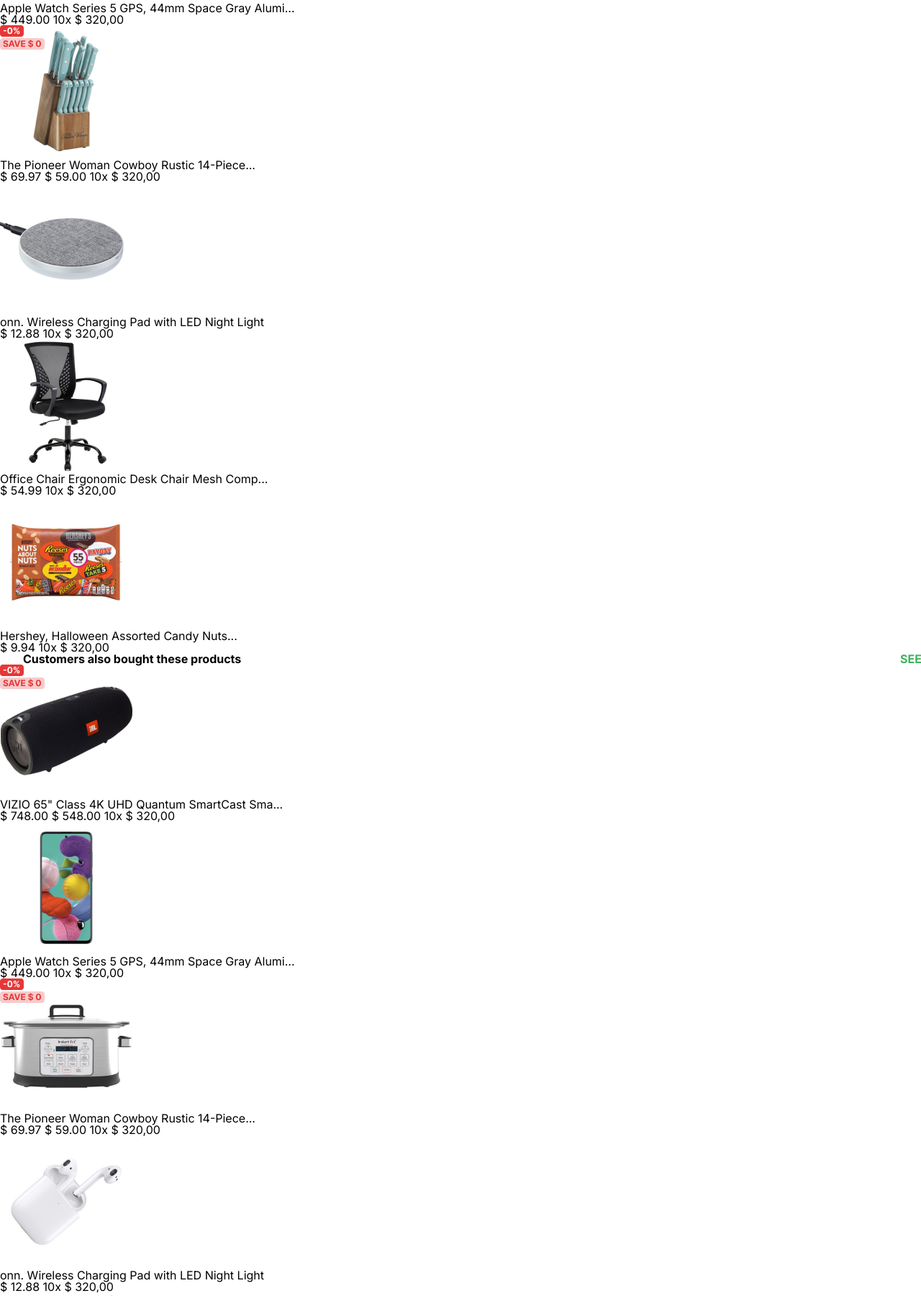
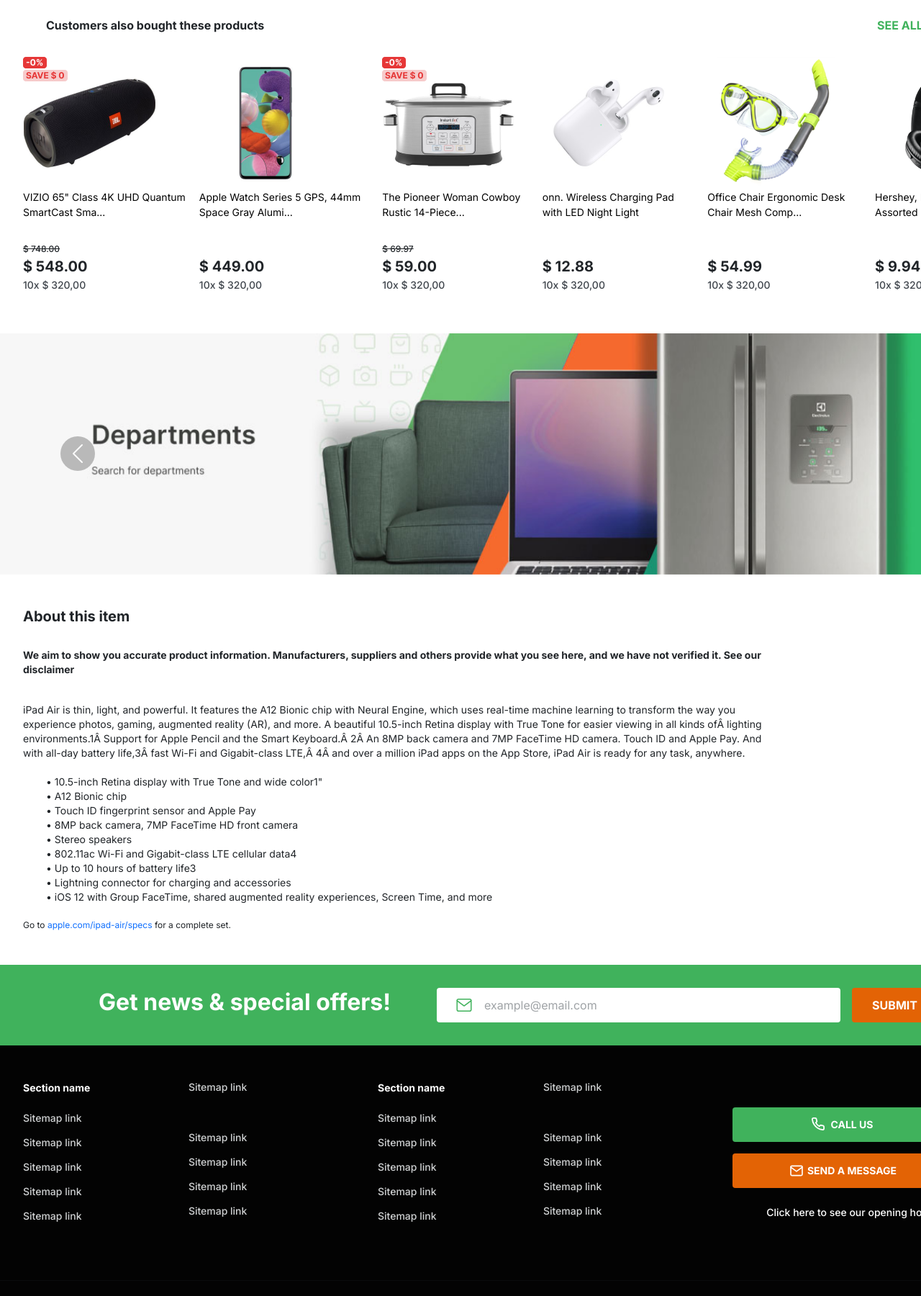
Before and after one commit to michelwene/e-commerce, a website: page index.html in a window 1280 px wide. Shown: the part 580-2380 px from the top of the page at 72% size. Drawn offline with nearby package versions, Linux system fonts and the light colour scheme.

Commit message:
add carousel bootstrap and stylization other products

```diff
--- /dev/null
+++ b/assets/css/about/about.css
@@ -0,0 +1,39 @@
+.about {
+  height: 432px;
+  margin: 46px 380px 64px 32px;
+  margin-top: 46px;
+  margin-right: 380px;
+}
+
+.about__title {
+  font-size: 20px;
+  font-weight: 600;
+  padding-bottom: 24px;
+}
+
+.about__description {
+  font-size: 14px;
+  line-height: 20px;
+}
+
+.about__description p {
+  font-weight: 600;
+  padding-bottom: 20px;
+}
+
+.about__description span {
+  font-weight: 400;
+}
+
+.about__list {
+  margin: 20px 0;
+}
+
+.about__from {
+  font-size: 12px;
+  font-weight: 400;
+}
+
+.about__from a {
+  text-decoration: none;
+}
--- /dev/null
+++ b/assets/css/departments.css
@@ -0,0 +1,10 @@
+.departments::before {
+  background-color: #000;
+  border-radius: 50%;
+  content: "";
+  height: 48px;
+  opacity: 0.5;
+  position: absolute;
+  width: 48px;
+  z-index: -1;
+}
--- /dev/null
+++ b/assets/css/offers/offers.css
@@ -0,0 +1,41 @@
+.offers {
+  align-items: center;
+  background-color: #40b25c;
+  display: flex;
+  height: 112px;
+  justify-content: center;
+}
+
+.offers__title {
+  color: #ffffff;
+  font-size: 32px;
+  font-weight: 600;
+  margin-right: 64px;
+}
+
+.offers__email {
+  border: 0 none;
+  border-radius: 4px;
+  height: 48px;
+  width: 561px;
+}
+
+.offers__email::placeholder {
+  background: url(../../images/icon-email.svg) 23px center / 26px 18px no-repeat;
+  color: #9fa3a6;
+  font-size: 16px;
+  font-weight: 500px;
+  padding-left: 64px;
+}
+
+.offers__submit {
+  background-color: #e36305;
+  border: 0 none;
+  border-radius: 4px;
+  color: #ffffff;
+  font-weight: 700;
+  height: 48px;
+  margin-left: 16px;
+  text-transform: uppercase;
+  width: 119px;
+}
--- a/assets/css/other-products/other-products.css
+++ b/assets/css/other-products/other-products.css
@@ -1,17 +1,21 @@
+.otherProducts {
+  height: 440px;
+  margin: 0px 32px;
+}
+
 .otherProducts__title {
   display: flex;
   justify-content: space-between;
   margin: 0 32px;
 }
 
-.otherProducts__title h2 {
+.otherProducts__title span {
   font-size: 20;
   font-weight: 600;
 }
 
 .otherProducts__title p {
-    color: #40B25C;
-    ;
+  color: #40b25c;
   font-size: 12;
   font-weight: 700;
   text-transform: uppercase;
--- /dev/null
+++ b/assets/css/otherProducts-second/otherProducts--second.css
@@ -0,0 +1,54 @@
+.otherProducts--second {
+  height: 440px;
+  margin: 0px 32px;
+}
+
+.otherProducts__products {
+  column-gap: 16px;
+  display: flex;
+  margin-top: 16px;
+}
+
+.otherProducts__product {
+  justify-content: space-between;
+  display: flex;
+  flex-direction: column;
+}
+
+.product__info {
+  display: flex;
+  flex-direction: column;
+  margin-top: 16px;
+}
+
+.product__name {
+  color: #030303;
+  font-size: 14px;
+  font-weight: 400;
+}
+
+.product__price {
+  font-size: 20px;
+  font-weight: 600;
+}
+
+.discount {
+  font-size: 12px;
+  font-weight: 500;
+  text-decoration: line-through;
+}
+
+.product__discount {
+  font-size: 20px;
+  font-weight: 600;
+}
+
+.product__installment {
+  color: #40464d;
+  font-size: 14px;
+  font-weight: 500;
+}
+
+.carousel-control-prev {
+  justify-content: flex-end;
+}
--- a/index.html
+++ b/index.html
@@ -24,6 +24,19 @@
     <link rel="stylesheet" href="./assets/css/footer/social.css" />
     <link rel="stylesheet" href="./assets/css/footer/copyright.css" />
     <link rel="stylesheet" href="./assets/css/footer/creator.css" />
+    <link rel="stylesheet" href="./assets/css/offers/offers.css" />
+    <link rel="stylesheet" href="./assets/css/about/about.css" />
+    <link rel="stylesheet" href="./assets/css/departments.css" />
+    <link
+      rel="stylesheet"
+      href="./assets/css/otherProducts-second/otherProducts--second.css"
+    />
+    <link
+      href="https://cdn.jsdelivr.net/npm/bootstrap@5.1.3/dist/css/bootstrap.min.css"
+      rel="stylesheet"
+      integrity="sha384-1BmE4kWBq78iYhFldvKuhfTAU6auU8tT94WrHftjDbrCEXSU1oBoqyl2QvZ6jIW3"
+      crossorigin="anonymous"
+    />
     <title>b8one academy</title>
   </head>
   <body class="app">
@@ -59,157 +72,232 @@
       </ul>
     </nav>
     <div class="category">
-      <span>Home</span>
-      <span>></span>
-      <span>Eletronics</span>
-      <span>></span>
-      <span>Computers</span>
+      <nav style="--bs-breadcrumb-divider: '>'" aria-label="breadcrumb">
+        <ol class="breadcrumb">
+          <li class="breadcrumb-item"><a href="">Home</a></li>
+          <li class="breadcrumb-item"><a href="">Eletronics</a></li>
+          <li class="breadcrumb-item active" aria-current="page">Computers</li>
+        </ol>
+      </nav>
+
     </div>
     <main></main>
     <section class="otherProducts">
       <div class="otherProducts__title">
-        <h2>Customers also bought these products</h2>
+        <span>Customers also bought these products</span>
         <p>See all products</p>
       </div>
-      <div>
-        <div>
+      <div class="otherProducts__products">
+        <div class="otherProducts__product">
           <div>
             <img src="./assets/images/sec1-tv.png" alt="TV" />
+            <p class="product__name">
+              VIZIO 65" Class 4K UHD Quantum SmartCast Sma...
+            </p>
           </div>
-          <div>
-            <p>VIZIO 65" Class 4K UHD Quantum SmartCast Sma...</p>
-            <span>$ 748.00</span>
-            <span>$ 548.00</span>
-            <span>10x $ 320,00</span>
+          <div class="product__info">
+            <span class="product__price discount">$ 748.00</span>
+            <span class="product__discount">$ 548.00</span>
+            <span class="product__installment">10x $ 320,00</span>
           </div>
         </div>
-        <div>
+        <div class="otherProducts__product">
           <div>
             <img src="./assets/images/sec1-watch.png" alt="Watch" />
+            <p class="product__name">
+              Apple Watch Series 5 GPS, 44mm Space Gray Alumi...
+            </p>
           </div>
-          <div>
-            <p>Apple Watch Series 5 GPS, 44mm Space Gray Alumi...</p>
-            <span>$ 449.00</span>
-            <span>10x $ 320,00</span>
+          <div class="product__info">
+            <span class="product__price">$ 449.00</span>
+            <span class="product__installment">10x $ 320,00</span>
           </div>
         </div>
-        <div>
+        <div class="otherProducts__product">
           <div>
             <img src="./assets/images/sec1-knives.png" alt="Knives" />
+            <p class="product__name">
+              The Pioneer Woman Cowboy Rustic 14-Piece...
+            </p>
           </div>
-          <div>
-            <p>The Pioneer Woman Cowboy Rustic 14-Piece...</p>
-            <span>$ 69.97</span>
-            <span>$ 59.00</span>
-            <span>10x $ 320,00</span>
+          <div class="product__info">
+            <span class="product__price discount">$ 69.97</span>
+            <span class="product__discount">$ 59.00</span>
+            <span class="product__installment">10x $ 320,00</span>
           </div>
         </div>
         <div>
           <div>
             <img src="./assets/images/sec1-pad.png" alt="Pads" />
+            <p class="product__name">
+              onn. Wireless Charging Pad with LED Night Light
+            </p>
           </div>
-          <div>
-            <p>onn. Wireless Charging Pad with LED Night Light</p>
-            <span>$ 12.88</span>
-            <span>10x $ 320,00</span>
+          <div class="product__info">
+            <span class="product__price">$ 12.88</span>
+            <span class="product__installment">10x $ 320,00</span>
           </div>
         </div>
         <div>
           <div>
             <img src="./assets/images/sec1-chair.png" alt="Office Chair" />
+            <p class="product__name">
+              Office Chair Ergonomic Desk Chair Mesh Comp...
+            </p>
           </div>
-          <div>
-            <p>Office Chair Ergonomic Desk Chair Mesh Comp...</p>
-            <span>$ 54.99</span>
-            <span>10x $ 320,00</span>
+          <div class="product__info">
+            <span class="product__price">$ 54.99</span>
+            <span class="product__installment">10x $ 320,00</span>
           </div>
         </div>
         <div>
           <div>
             <img src="./assets/images/sec1-hershey.png" alt="hershey" />
+            <p class="product__name">
+              Hershey, Halloween Assorted Candy Nuts...
+            </p>
           </div>
+          <div class="product__info">
+            <span class="product__price">$ 9.94</span>
+            <span class="product__installment">10x $ 320,00</span>
+          </div>
+        </div>
+      </div>
+    </section>
+    <section class="otherProducts--second">
+      <div class="otherProducts__title">
+        <span>Customers also bought these products</span>
+        <p>See all products</p>
+      </div>
+      <div class="otherProducts__products">
+        <div class="otherProducts__product">
           <div>
-            <p>Hershey, Halloween Assorted Candy Nuts...</p>
-            <span>$ 9.94</span>
-            <span>10x $ 320,00</span>
+            <img src="./assets/images/sec2-soundbox.png" alt="soundbox" />
+            <p class="product__name">
+              VIZIO 65" Class 4K UHD Quantum SmartCast Sma...
+            </p>
+          </div>
+          <div class="product__info">
+            <span class="product__price discount">$ 748.00</span>
+            <span class="product__discount">$ 548.00</span>
+            <span class="product__installment">10x $ 320,00</span>
+          </div>
+        </div>
+        <div class="otherProducts__product">
+          <div>
+            <img src="./assets/images/smartphone.png" alt="smartphone" />
+            <p class="product__name">
+              Apple Watch Series 5 GPS, 44mm Space Gray Alumi...
+            </p>
+          </div>
+          <div class="product__info">
+            <span class="product__price">$ 449.00</span>
+            <span class="product__installment">10x $ 320,00</span>
+          </div>
+        </div>
+        <div class="otherProducts__product">
+          <div>
+            <img src="./assets/images/pionner.png" alt="Pionner" />
+            <p class="product__name">
+              The Pioneer Woman Cowboy Rustic 14-Piece...
+            </p>
+          </div>
+          <div class="product__info">
+            <span class="product__price discount">$ 69.97</span>
+            <span class="product__discount">$ 59.00</span>
+            <span class="product__installment">10x $ 320,00</span>
+          </div>
+        </div>
+        <div class="otherProducts__product">
+          <div>
+            <img src="./assets/images/ipod.png" alt="Ipod" />
+            <p class="product__name">
+              onn. Wireless Charging Pad with LED Night Light
+            </p>
+          </div>
+          <div class="product__info">
+            <span class="product__price">$ 12.88</span>
+            <span class="product__installment">10x $ 320,00</span>
+          </div>
+        </div>
+        <div class="otherProducts__product">
+          <div>
+            <img src="./assets/images/desk-chair.png" alt="Desk chair" />
+            <p class="product__name">
+              Office Chair Ergonomic Desk Chair Mesh Comp...
+            </p>
+          </div>
+          <div class="product__info">
+            <span class="product__price">$ 54.99</span>
+            <span class="product__installment">10x $ 320,00</span>
+          </div>
+        </div>
+        <div class="otherProducts__product">
+          <div>
+            <img src="./assets/images/headset.png" alt="hershey" />
+            <p class="product__name">
+              Hershey, Halloween Assorted Candy Nuts...
+            </p>
+          </div>
+          <div class="product__info">
+            <span class="product__price">$ 9.94</span>
+            <span class="product__installment">10x $ 320,00</span>
           </div>
         </div>
       </div>
     </section>
     <section>
-      <div class="otherProducts__title">
-        <h2>Customers also bought these products</h2>
-        <p>See all products</p>
-      </div>
-      <div>
-        <div>
-          <div>
-            <img src="./assets/images/sec2-soundbox.png" alt="soundbox" />
+      <div
+        id="carouselExampleControls"
+        class="carousel slide"
+        data-bs-ride="carousel"
+      >
+        <div class="carousel-inner">
+          <div class="carousel-item active">
+            <img
+              src="./assets/images/departments.png"
+              class="d-block w-100"
+              alt="Departments"
+            />
           </div>
-          <div>
-            <p>VIZIO 65" Class 4K UHD Quantum SmartCast Sma...</p>
-            <span>$ 748.00</span>
-            <span>$ 548.00</span>
-            <span>10x $ 320,00</span>
+          <div class="carousel-item">
+            <img
+              src="./assets/images/departments.png"
+              class="d-block w-100"
+              alt="Departments"
+            />
+          </div>
+          <div class="carousel-item">
+            <img
+              src="./assets/images/departments.png"
+              class="d-block w-100"
+              alt="Departments"
+            />
           </div>
         </div>
-        <div>
-          <div>
-            <img src="./assets/images/smartphone.png" alt="smartphone" />
-          </div>
-          <div>
-            <p>Apple Watch Series 5 GPS, 44mm Space Gray Alumi...</p>
-            <span>$ 449.00</span>
-            <span>10x $ 320,00</span>
-          </div>
-        </div>
-        <div>
-          <div>
-            <img src="./assets/images/pionner.png" alt="Pionner" />
-          </div>
-          <div>
-            <p>The Pioneer Woman Cowboy Rustic 14-Piece...</p>
-            <span>$ 69.97</span>
-            <span>$ 59.00</span>
-            <span>10x $ 320,00</span>
-          </div>
-        </div>
-        <div>
-          <div>
-            <img src="./assets/images/ipod.png" alt="Ipod" />
-          </div>
-          <div>
-            <p>onn. Wireless Charging Pad with LED Night Light</p>
-            <span>$ 12.88</span>
-            <span>10x $ 320,00</span>
-          </div>
-        </div>
-        <div>
-          <div>
-            <img src="./assets/images/desk-chair.png" alt="Desk chair" />
-          </div>
-          <div>
-            <p>Office Chair Ergonomic Desk Chair Mesh Comp...</p>
-            <span>$ 54.99</span>
-            <span>10x $ 320,00</span>
-          </div>
-        </div>
-        <div>
-          <div>
-            <img src="./assets/images/headset.png" alt="hershey" />
-          </div>
-          <div>
-            <p>Hershey, Halloween Assorted Candy Nuts...</p>
-            <span>$ 9.94</span>
-            <span>10x $ 320,00</span>
-          </div>
-        </div>
+        <button
+          class="carousel-control-prev departments"
+          type="button"
+          data-bs-target="#carouselExampleControls"
+          data-bs-slide="prev"
+        >
+          <span class="carousel-control-prev-icon" aria-hidden="true"></span>
+          <span class="visually-hidden">Previous</span>
+        </button>
+        <button
+          class="carousel-control-next departments"
+          type="button"
+          data-bs-target="#carouselExampleControls"
+          data-bs-slide="next"
+        >
+          <span class="carousel-control-next-icon" aria-hidden="true"></span>
+          <span class="visually-hidden">Next</span>
+        </button>
       </div>
     </section>
-    <section></section>
-    <section>
-      <h3>About this item</h3>
-      <div>
+    <section class="about">
+      <h3 class="about__title">About this item</h3>
+      <div class="about__description">
         <p>
           We aim to show you accurate product information. Manufacturers,
           suppliers and others provide what you see here, and we have not
@@ -226,31 +314,45 @@
           fast Wi-Fi and Gigabit-class LTE,Â 4Â and over a million iPad apps on
           the App Store, iPad Air is ready for any task, anywhere.
         </span>
-        <ul>
-          <li>• 10.5-inch Retina display with True Tone and wide color1</li>
-          <li>• A12 Bionic chip</li>
-          <li>• Touch ID fingerprint sensor and Apple Pay</li>
-          <li>• 8MP back camera, 7MP FaceTime HD front camera</li>
-          <li>• Stereo speakers</li>
-          <li>• 802.11ac Wi-Fi and Gigabit-class LTE cellular data4</li>
-          <li>• Up to 10 hours of battery life3</li>
-          <li>• Lightning connector for charging and accessories</li>
-          <li>
+        <ul class="about__list">
+          <li class="about__item">
+            • 10.5-inch Retina display with True Tone and wide color1"
+          </li>
+          <li class="about__item">• A12 Bionic chip</li>
+          <li class="about__item">
+            • Touch ID fingerprint sensor and Apple Pay
+          </li>
+          <li class="about__item">
+            • 8MP back camera, 7MP FaceTime HD front camera
+          </li>
+          <li class="about__item">• Stereo speakers</li>
+          <li class="about__item">
+            • 802.11ac Wi-Fi and Gigabit-class LTE cellular data4
+          </li>
+          <li class="about__item">• Up to 10 hours of battery life3</li>
+          <li class="about__item">
+            • Lightning connector for charging and accessories
+          </li>
+          <li class="about__item">
             • iOS 12 with Group FaceTime, shared augmented reality experiences,
             Screen Time, and more
           </li>
         </ul>
       </div>
-      <div>
+      <div class="about__from">
         Go to
         <a href="">apple.com/ipad-air/specs</a>
         for a complete set.
       </div>
     </section>
-    <section>
-      <h3></h3>
-      <input type="email" placeholder="example@email.com" />
-      <input type="submit" />
+    <section class="offers">
+      <h3 class="offers__title">Get news & special offers!</h3>
+      <input
+        type="email"
+        placeholder="example@email.com"
+        class="offers__email"
+      />
+      <input type="submit" value="submit" class="offers__submit" />
     </section>
     <footer>
       <div class="links">
@@ -321,4 +423,14 @@
       </div>
     </footer>
   </body>
+  <script
+    src="https://cdn.jsdelivr.net/npm/@popperjs/core@2.10.2/dist/umd/popper.min.js"
+    integrity="sha384-7+zCNj/IqJ95wo16oMtfsKbZ9ccEh31eOz1HGyDuCQ6wgnyJNSYdrPa03rtR1zdB"
+    crossorigin="anonymous"
+  ></script>
+  <script
+    src="https://cdn.jsdelivr.net/npm/bootstrap@5.1.3/dist/js/bootstrap.min.js"
+    integrity="sha384-QJHtvGhmr9XOIpI6YVutG+2QOK9T+ZnN4kzFN1RtK3zEFEIsxhlmWl5/YESvpZ13"
+    crossorigin="anonymous"
+  ></script>
 </html>
--- /dev/null
+++ b/package.json
@@ -0,0 +1,5 @@
+{
+  "dependencies": {
+    "bootstrap": "^5.1.3"
+  }
+}
```
Also changed, not shown: assets/images/departments.png (added), assets/images/icon-email.svg (added), 1 other file.
